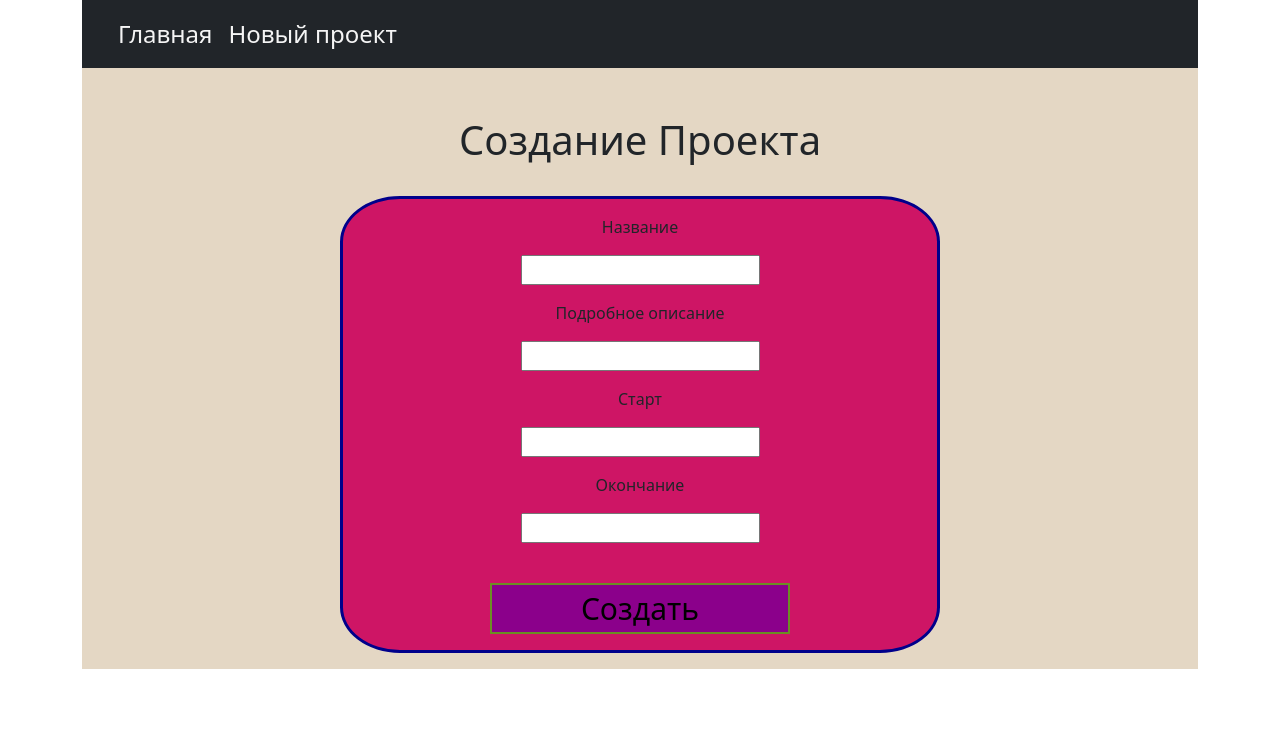
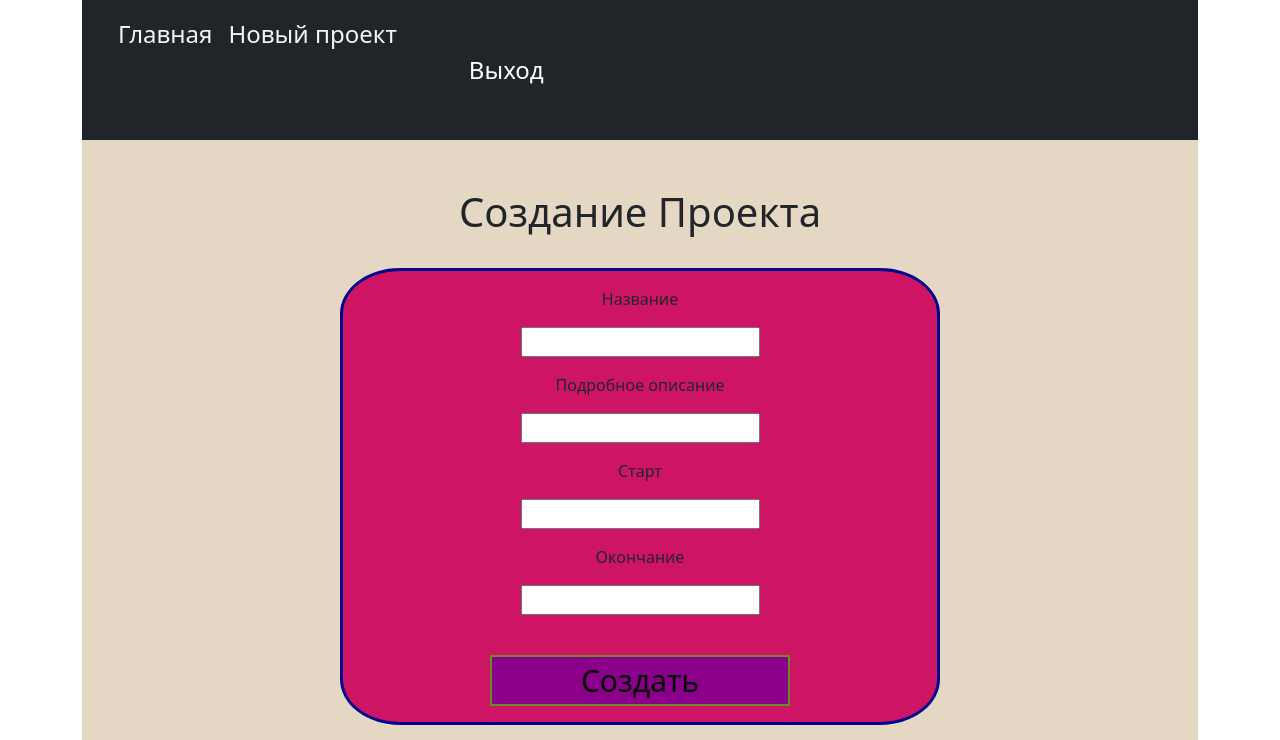
Before and after one commit to PandoraGrims/Issue_Tracker, a Django app: page /project/add/ in a window 1280 px wide. Shown: the top 740 px of the page. Run offline with Django 5.2, Linux system fonts and the light colour scheme; a user stored in the database is signed in.

Commit message:
исправил мелкие ошибки, дополнил шаблон (P.S. забыл поменять ветку, сделал все в мэйне)

```diff
--- a/issuetracker/accounts/templates/login.html
+++ b/issuetracker/accounts/templates/login.html
@@ -1,4 +1,4 @@
-{% extends "base_html_my.html" %}
+{% extends "base.html" %}
 {% block content %}
     <h1 class="h1_down_head py-5" style="text-align: center">Вход</h1>
     <form action="" method="post" class="text-center w-50 ms-auto me-auto">
@@ -16,4 +16,8 @@
         </div>
         <button class="btn btn-outline-dark mt-3" type="submit">Войти</button>
     </form>
+    <div class="py-5">
+        <a style="font-size: 24px; color: black; font-weight: bold" href="{% url "webapp:index" %}">Вернуться на
+            главную</a>
+    </div>
 {% endblock %}
--- a/issuetracker/accounts/urls.py
+++ b/issuetracker/accounts/urls.py
@@ -1,11 +1,9 @@
 from django.contrib.auth.views import LoginView, LogoutView
 from django.urls import path
-
-from accounts.views import login_view, logout_view
 
 app_name = "accounts"
 
 urlpatterns = [
     path('login/', LoginView.as_view(template_name="login.html"), name="login"),
-    path('logout/', LogoutView.as_view(), name="logout"),
+    path('logout/', LogoutView.as_view(), name='logout')
 ]
--- a/issuetracker/issuetracker/settings.py
+++ b/issuetracker/issuetracker/settings.py
@@ -117,9 +117,8 @@ USE_TZ = True
 
 LOGIN_URL = "accounts:login"
 
-LOGIN_REDIRECT_URL = "webapp:index"
-
-LOGOUT_REDIRECT_URL = "webapp:index"
+LOGIN_REDIRECT_URL = 'webapp:index'
+LOGOUT_REDIRECT_URL = 'accounts:login'
 
 # Static files (CSS, JavaScript, Images)
 # https://docs.djangoproject.com/en/5.0/howto/static-files/
--- a/issuetracker/webapp/templates/base.html
+++ b/issuetracker/webapp/templates/base.html
@@ -17,6 +17,17 @@
                 <ul class="navbar-nav me-auto mb-2 mb-lg-0">
                     {% block link %}
                     {% endblock %}
+                    {% if request.user.is_authenticated %}
+                        <li class="nav-item">
+{#
+                            <a class="nav-link px-5" aria-current="page" style="color: white" href="{% url 'accounts:logout' %}">Выход</a>
+{#
+                        </li>
+                    {% else %}
+                        <li class="nav-item">
+                            <a class="nav-link px-5" style="color: white" href="{% url "accounts:login" %}">Вход</a>
+                        </li>
+                    {% endif %}
                 </ul>
             </div>
         </div>
--- a/issuetracker/webapp/urls.py
+++ b/issuetracker/webapp/urls.py
@@ -14,7 +14,6 @@ urlpatterns = [
     path('project/<int:pk>/tasks/add/', TaskCreateView.as_view(), name="task_create"),
 
     path('task/<int:pk>/', TaskDetailView.as_view(), name='task_detail'),
-    # path('task/create/', TaskCreateView.as_view(), name='task_create'),
     path('task/<int:pk>/edit/', TaskUpdateView.as_view(), name='task_update'),
     path('task/<int:pk>/delete/', TaskDeleteView.as_view(), name='task_delete'),
 
```
